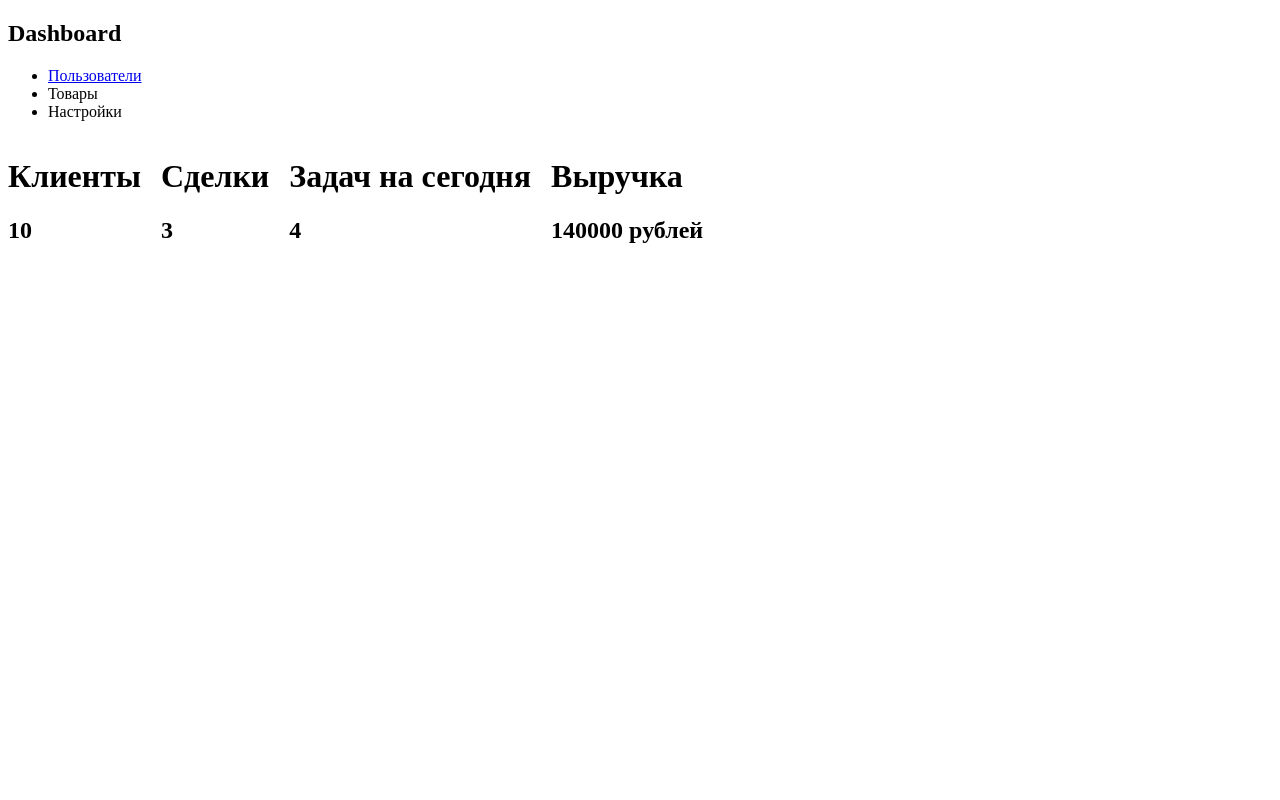
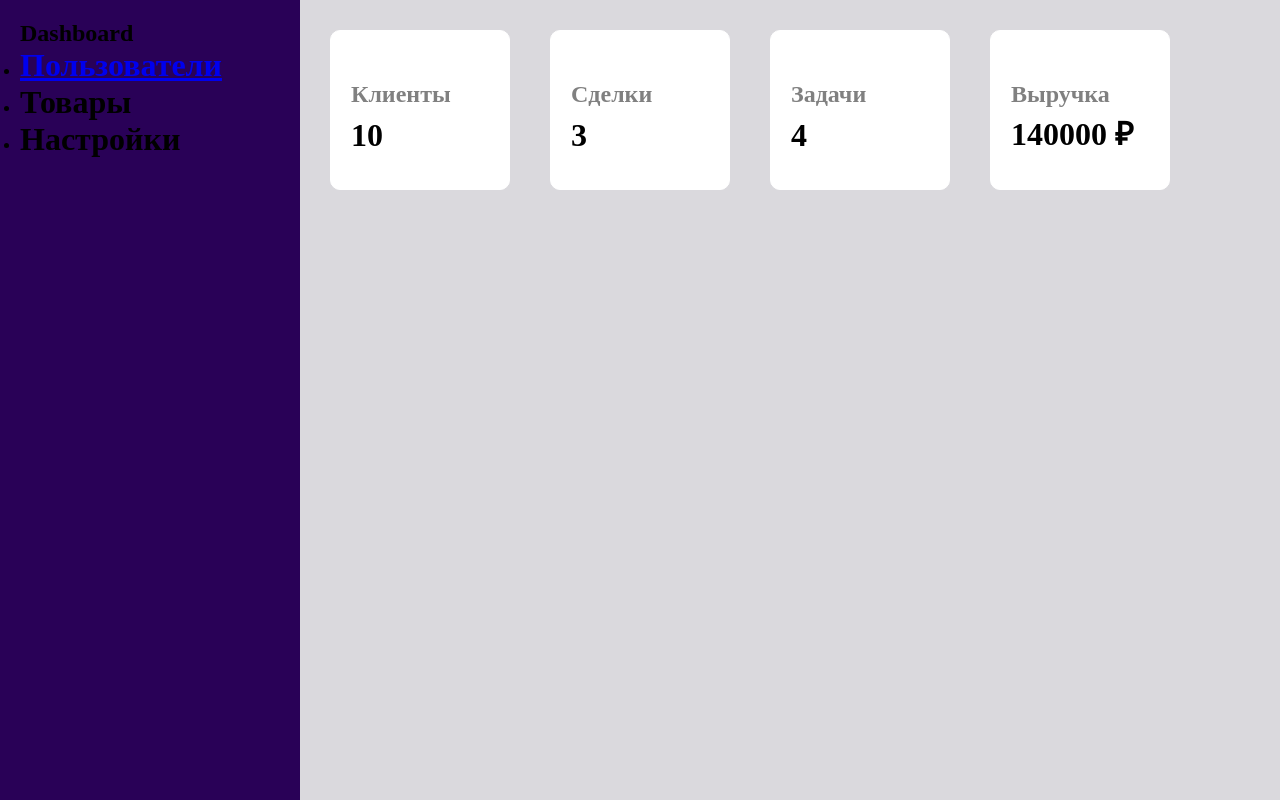
Before and after one commit to alexandrwrks/bot_market, a FastAPI app: page /dashboard/ in a window 1280 px wide. Run offline with FastAPI, Linux system fonts and the light colour scheme.

Commit message:
Добавил лёгкий front на проект, опыт работы с front понравился

```diff
--- a/market/crm/static/dashboard.css
+++ b/market/crm/static/dashboard.css
@@ -1,5 +1,50 @@
-.statistics {
+* {
+    margin: 0;
+    padding: 0;
+    box-sizing: border-box;
+}
+
+body {
+    background: #dad9dd;
+}
+
+.container {
     display: flex;
-    flex-direction: row;
-    gap: 20px;
+    min-height: 100vh;
 }
+
+.sidebar {
+    width: 300px;
+    background-color: #290157;
+    color: black;
+    padding: 20px;
+}
+
+.content {
+    flex: 1;
+    padding: 30px;
+    display: flex;
+    column-gap: 40px;
+}
+
+.info-box {
+    border: white 1px solid;
+    border-radius: 10px;
+    min-width: 180px;
+    background-color: white;
+    max-height: 160px;
+    position: relative;
+}
+
+.info-box h2 {
+    color: gray;
+    position: absolute;
+    top: 50px;
+    left: 20px;
+}
+
+.info-box h1 {
+    position: absolute;
+    bottom: 35px;
+    left: 20px;
+}
--- a/market/crm/templates/dashboard.html
+++ b/market/crm/templates/dashboard.html
@@ -3,35 +3,42 @@
 <head>
     <meta charset="UTF-8">
     <title>Dashboard</title>
-    <link rel="stylesheet" href="/dashboard.css">
+    <link rel="stylesheet" href="/static/dashboard.css">
 </head>
 <body>
-<!--С левой стороны будет находиться панель передвижения-->
-    <div>
+    <div class="container">
+
+        <div class="sidebar">
             <h2>Dashboard</h2>
+
             <ul>
-            <li><a href="{{ url_for('users_page') }}">Пользователи</a></li>
-            <li>Товары</li>
-            <li>Настройки</li>
+                <li><h1><a href="{{ url_for('users_page') }}">Пользователи</a></h1></li>
+                <li><h1>Товары</h1></li>
+                <li><h1>Настройки</h1></li>
             </ul>
         </div>
 
-    <div class="statistics">
-        <div class="clients">
-            <h1>Клиенты</h1>
-            <h2>{{ data.count_clients }}</h2>
+        <div class="content">
+
+            <div class="info-box">
+                <h2>Клиенты</h2>
+                <h1>{{ data.count_clients }}</h1>
             </div>
-        <div class="deal">
-            <h1>Сделки</h1>
-            <h2>{{ data.count_deal }}</h2>
+
+            <div class="info-box">
+                <h2>Сделки</h2>
+                <h1>{{ data.count_deal }}</h1>
             </div>
-        <div class="tasks">
-            <h1>Задач на сегодня</h1>
-            <h2>{{ data.count_tasks }}</h2>
+
+            <div class="info-box">
+                <h2>Задачи</h2>
+                <h1>{{ data.count_tasks }}</h1>
             </div>
-        <div class="revenue">
-            <h1>Выручка</h1>
-            <h2>{{ data.count_revenue }} рублей</h2>
+
+            <div class="info-box">
+                <h2>Выручка</h2>
+                <h1>{{ data.count_revenue }} ₽</h1>
+            </div>
         </div>
     </div>
 
```
Also changed, not shown: market/crm/static/user_page.css (added, +41 -0 lines), market/crm/templates/users.html (+25 -10 lines). Lines whose indentation alone changed are shown as unchanged.
